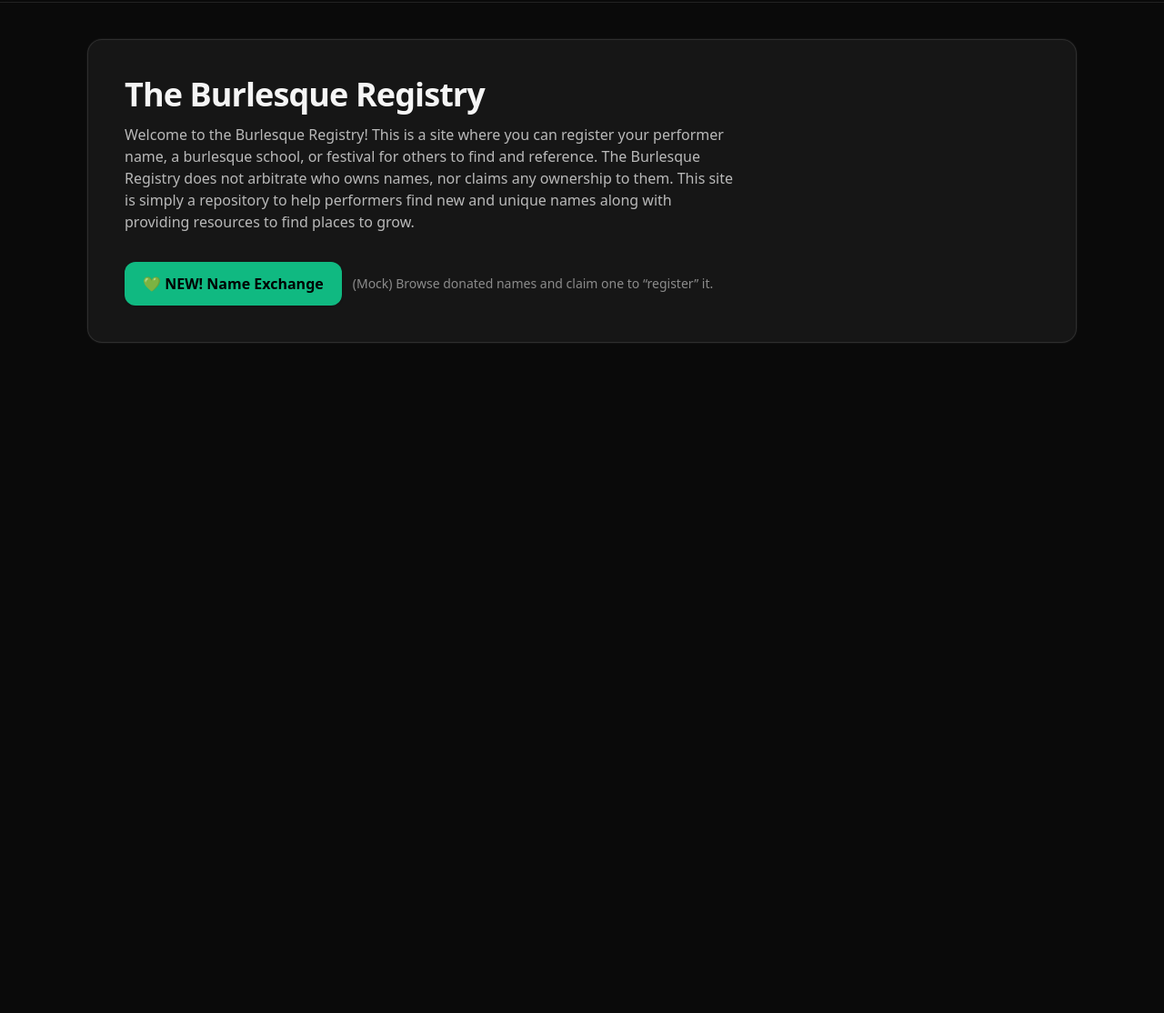
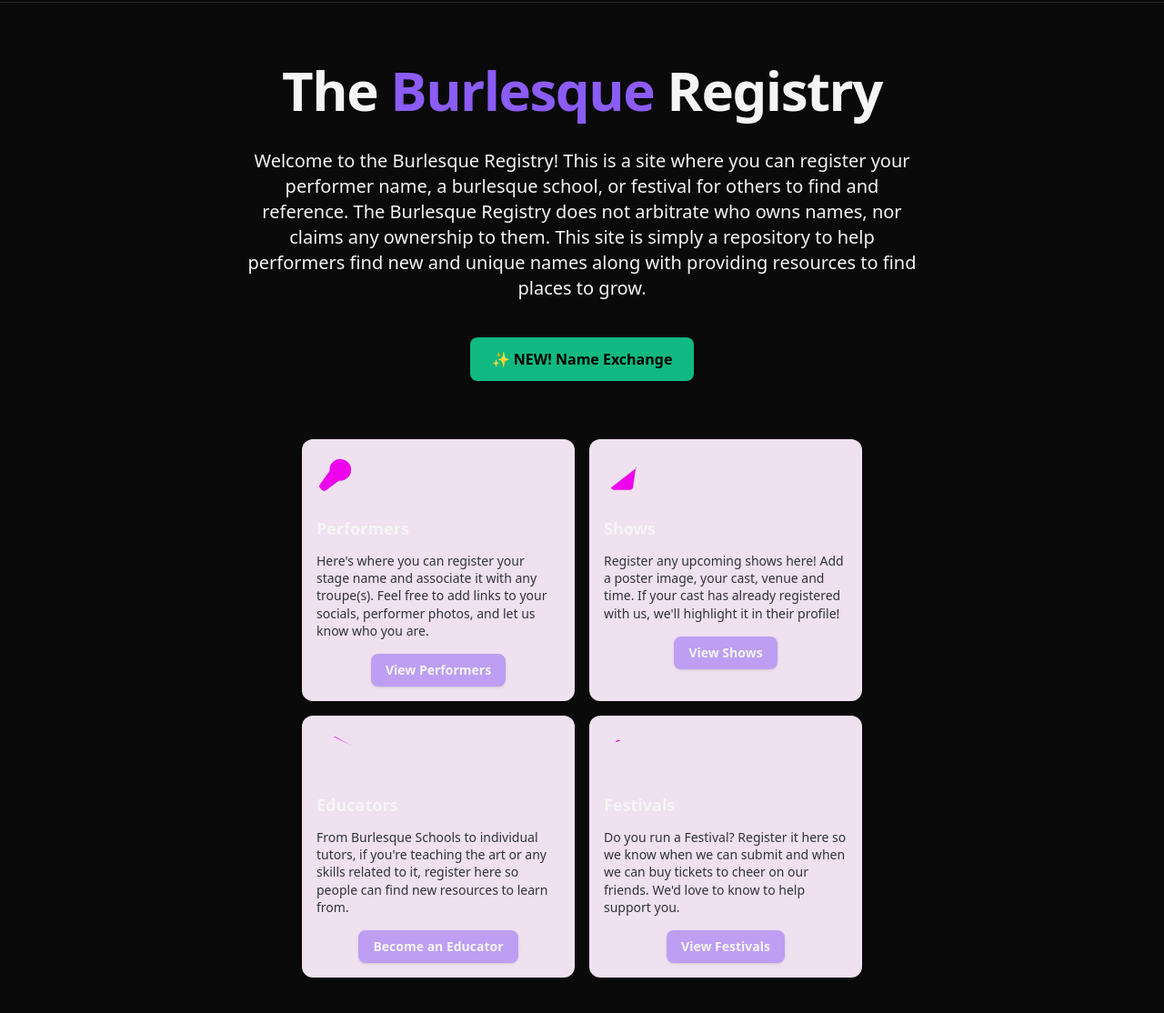
Before and after one commit to TheBurlesqueRegistry/name-exchange, a plain HTML site: page index.html in a window 1280 px wide. Shown: the part 66-1180 px from the top of the page at 91% size. Before the commit the page ends 800 px from the top, so only its background shows below. Drawn offline with nearby package versions, Linux system fonts and the light colour scheme.

Commit message:
Update index.html

```diff
--- a/index.html
+++ b/index.html
@@ -39,26 +39,127 @@
       </nav>
     </header>
 
-    <main class="mx-auto max-w-6xl px-4 py-10 md:px-8">
-      <div class="rounded-2xl border border-white/10 bg-white/5 p-6 shadow-[0_0_0_1px_rgba(255,255,255,0.03)] md:p-10">
-        <h1 class="text-3xl font-bold tracking-tight md:text-4xl">The Burlesque Registry</h1>
-        <p class="mt-3 max-w-2xl text-white/70">
-          Welcome to the Burlesque Registry! This is a site where you can register your performer name, a burlesque school, or festival for others to find and reference. The Burlesque Registry does not arbitrate who owns names, nor claims any ownership to them. This site is simply a repository to help performers find new and unique names along with providing resources to find places to grow.
+<main>
+  <!-- HERO -->
+  <div class="mx-auto mb-16 max-w-[800px] px-8 pt-16">
+    <h1 class="text-center text-6xl font-semibold leading-[4rem] tracking-tight">
+      The <span class="text-purple-1">Burlesque</span> Registry
+    </h1>
+
+    <p class="mt-8 text-center text-xl leading-7">
+      Welcome to the Burlesque Registry! This is a site where you can register your
+      performer name, a burlesque school, or festival for others to find and reference.
+      The Burlesque Registry does not arbitrate who owns names, nor claims any ownership
+      to them. This site is simply a repository to help performers find new and unique
+      names along with providing resources to find places to grow.
+    </p>
+
+    <!-- NEW NAME EXCHANGE CTA -->
+    <div class="mt-10 flex justify-center">
+      <a href="./name-exchange/" class="inline-flex">
+        <button
+          class="rounded-lg bg-emerald-500 px-6 py-3 text-base font-semibold text-black shadow transition-shadow hover:shadow-xl hover:brightness-110"
+        >
+          ✨ NEW! Name Exchange
+        </button>
+      </a>
+    </div>
+  </div>
+
+  <!-- CARDS -->
+  <section class="flex justify-center px-8 pb-40">
+    <div class="grid grid-rows-[1fr_1fr] gap-4 md:grid-cols-[1fr_1fr] md:[&>div]:max-w-[300px]">
+
+      <!-- Performers -->
+      <div class="rounded-xl bg-[#EFE1EF] px-4 pb-4 pt-5">
+        <svg xmlns="http://www.w3.org/2000/svg" width="40" height="40" fill="#ED03EC" viewBox="0 0 256 256" class="mb-6">
+          <path d="M168,12A75.9,75.9,0,0,0,92.49,96.33L23.91,189.85a19.89,19.89,0,0,0,2,26l14.29,14.29a19.89,19.89,0,0,0,26,2l93.52-68.58A76,76,0,1,0,168,12Z"></path>
+        </svg>
+
+        <h2 class="text-lg font-semibold">Performers</h2>
+        <p class="mt-3 text-sm leading-[1.2rem] text-[#2F343C]">
+          Here's where you can register your stage name and associate it with any
+          troupe(s). Feel free to add links to your socials, performer photos, and let
+          us know who you are.
         </p>
 
-        <div class="mt-8 flex flex-col gap-3 sm:flex-row sm:items-center">
-          <a
-            href="./name-exchange/"
-            class="inline-flex items-center justify-center rounded-xl bg-emerald-500 px-5 py-3 font-bold text-black shadow hover:brightness-110 focus:outline-none focus:ring-2 focus:ring-emerald-300/60"
-          >
-            💚 NEW! Name Exchange
+        <div class="flex justify-center">
+          <a href="/performers">
+            <button class="mt-4 rounded-lg bg-purple-1/50 px-4 py-2 text-sm font-semibold shadow transition-shadow hover:shadow-xl">
+              View Performers
+            </button>
           </a>
-
-          <span class="text-sm text-white/50">
-            (Mock) Browse donated names and claim one to “register” it.
-          </span>
         </div>
       </div>
-    </main>
+
+      <!-- Shows -->
+      <div class="rounded-xl bg-[#EFE1EF] px-4 pb-4 pt-5">
+        <svg xmlns="http://www.w3.org/2000/svg" width="40" height="40" fill="#ED03EC" viewBox="0 0 256 256" class="mb-6">
+          <path d="M232.28,71.32a12,12,0,0,0-7-3.25L205.13,212.58A19.92,19.92,0,0,1,185.66,228H70.34a19.92,19.92,0,0,1-19.47-15.42Z"></path>
+        </svg>
+
+        <h2 class="text-lg font-semibold">Shows</h2>
+        <p class="mt-3 text-sm leading-[1.2rem] text-[#2F343C]">
+          Register any upcoming shows here! Add a poster image, your cast, venue and
+          time. If your cast has already registered with us, we'll highlight it in
+          their profile!
+        </p>
+
+        <div class="flex justify-center">
+          <a href="/shows">
+            <button class="mt-4 rounded-lg bg-purple-1/50 px-4 py-2 text-sm font-semibold shadow transition-shadow hover:shadow-xl">
+              View Shows
+            </button>
+          </a>
+        </div>
+      </div>
+
+      <!-- Educators -->
+      <div class="rounded-xl bg-[#EFE1EF] px-4 pb-4 pt-5">
+        <svg xmlns="http://www.w3.org/2000/svg" width="40" height="40" fill="#ED03EC" viewBox="0 0 256 256" class="mb-6">
+          <path d="M249.8,85.49l-116-64a12,12,0,0,0-11.6,0Z"></path>
+        </svg>
+
+        <h2 class="text-lg font-semibold">Educators</h2>
+        <p class="mt-3 text-sm leading-[1.2rem] text-[#2F343C]">
+          From Burlesque Schools to individual tutors, if you're teaching the art or
+          any skills related to it, register here so people can find new resources to
+          learn from.
+        </p>
+
+        <div class="flex justify-center">
+          <a href="/educators">
+            <button class="mt-4 rounded-lg bg-purple-1/50 px-4 py-2 text-sm font-semibold shadow transition-shadow hover:shadow-xl">
+              Become an Educator
+            </button>
+          </a>
+        </div>
+      </div>
+
+      <!-- Festivals -->
+      <div class="rounded-xl bg-[#EFE1EF] px-4 pb-4 pt-5">
+        <svg xmlns="http://www.w3.org/2000/svg" width="40" height="40" fill="#ED03EC" viewBox="0 0 256 256" class="mb-6">
+          <path d="M114.32,49.8A19.79,19.79,0,0,0,81.72,57Z"></path>
+        </svg>
+
+        <h2 class="text-lg font-semibold">Festivals</h2>
+        <p class="mt-3 text-sm leading-[1.2rem] text-[#2F343C]">
+          Do you run a Festival? Register it here so we know when we can submit and when
+          we can buy tickets to cheer on our friends. We'd love to know to help support
+          you.
+        </p>
+
+        <div class="flex justify-center">
+          <a href="/festivals">
+            <button class="mt-4 rounded-lg bg-purple-1/50 px-4 py-2 text-sm font-semibold shadow transition-shadow hover:shadow-xl">
+              View Festivals
+            </button>
+          </a>
+        </div>
+      </div>
+
+    </div>
+  </section>
+</main>
   </body>
 </html>
```
